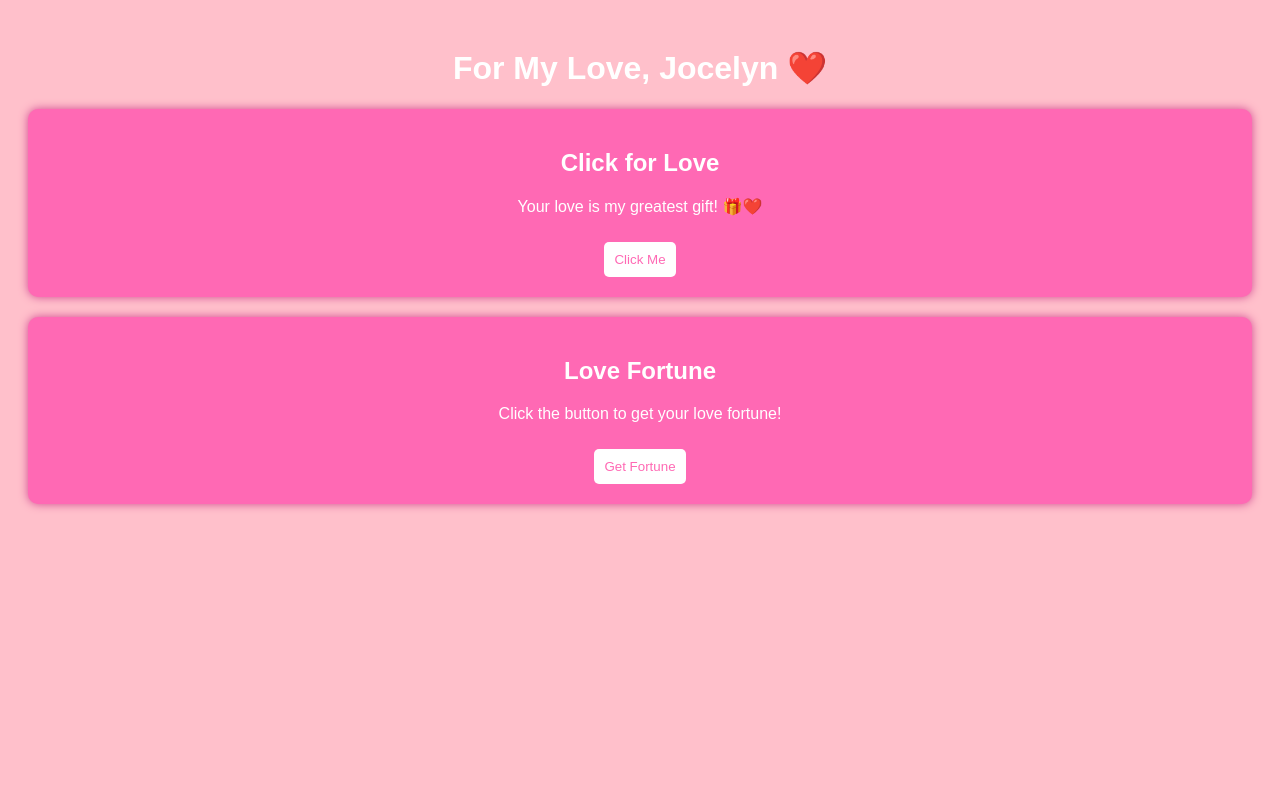
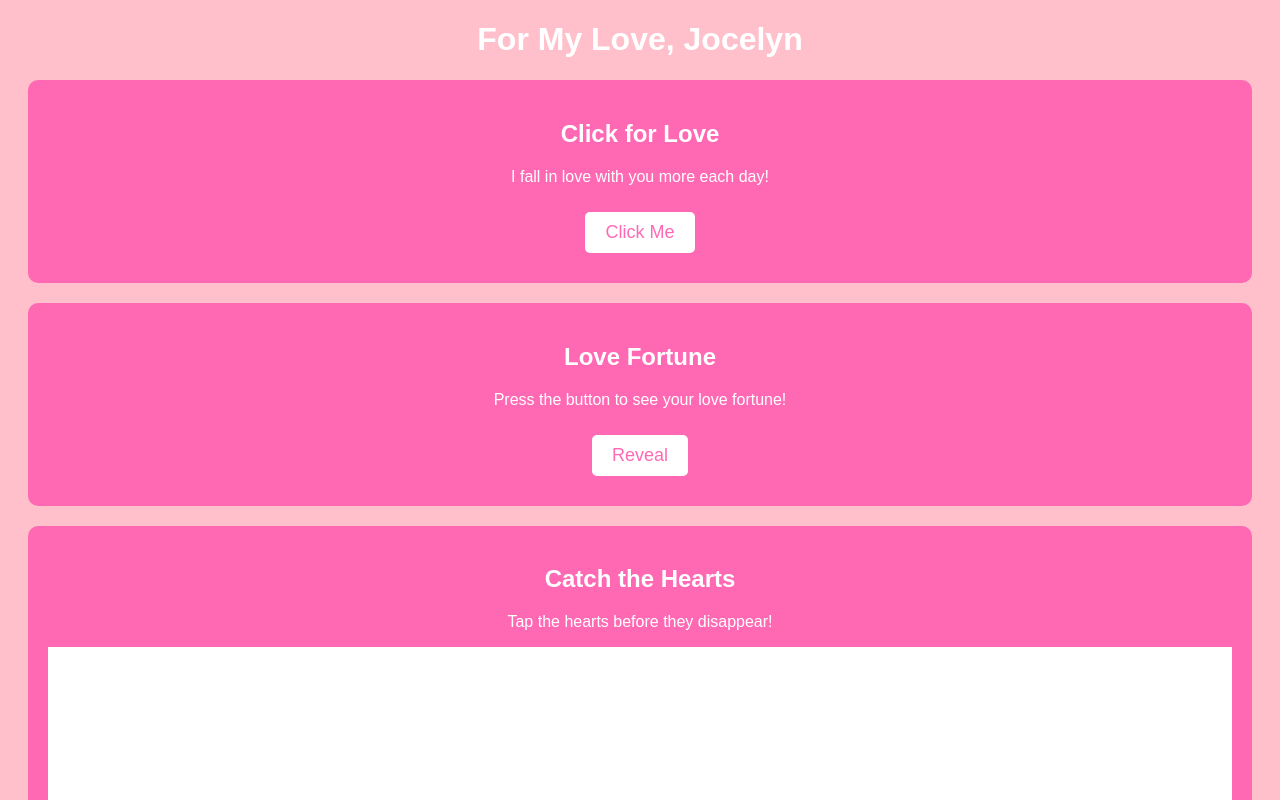
Before and after one commit to bsandovalh/I-love-you, a plain HTML site: page index.html in a window 1280 px wide. Both pictures are taken after a click on the button "Click Me". Shown: the top 800 px of the page. Drawn offline with Linux system fonts and the light colour scheme.

Commit message:
Update index.html

```diff
--- a/index.html
+++ b/index.html
@@ -3,127 +3,131 @@
 <head>
     <meta charset="UTF-8">
     <meta name="viewport" content="width=device-width, initial-scale=1.0">
-    <title>Love Games for Jocelyn</title>
+    <title>For My Love, Jocelyn</title>
     <style>
         body {
+            text-align: center;
             font-family: Arial, sans-serif;
-            text-align: center;
             background-color: pink;
             color: white;
-            padding: 20px;
         }
         .game-container {
-            margin: 20px auto;
+            margin: 20px;
             padding: 20px;
             background: #ff69b4;
             border-radius: 10px;
-            box-shadow: 0px 0px 10px #d14791;
         }
         button {
-            background-color: white;
+            padding: 10px 20px;
+            margin: 10px;
+            border: none;
+            background: white;
             color: #ff69b4;
-            border: none;
-            padding: 10px;
-            margin-top: 10px;
-            cursor: pointer;
+            font-size: 18px;
             border-radius: 5px;
         }
-        button:hover {
-            background-color: #ffe6f2;
+        #falling-hearts {
+            position: relative;
+            height: 300px;
+            background: white;
+        }
+        .heart {
+            position: absolute;
+            color: red;
+            font-size: 24px;
         }
     </style>
 </head>
 <body>
-    <h1>For My Love, Jocelyn ❤️</h1>
-
+    <h1>For My Love, Jocelyn</h1>
     <div class="game-container">
         <h2>Click for Love</h2>
-        <p id="loveMessage">Click the button to get a sweet message!</p>
+        <p id="love-message">Click the button for a sweet message!</p>
         <button onclick="generateLoveMessage()">Click Me</button>
     </div>
 
     <div class="game-container">
         <h2>Love Fortune</h2>
-        <p id="loveFortune">Click the button to get your love fortune!</p>
-        <button onclick="generateLoveFortune()">Get Fortune</button>
+        <p id="fortune-result">Press the button to see your love fortune!</p>
+        <button onclick="generateLoveFortune()">Reveal</button>
+    </div>
+
+    <div class="game-container">
+        <h2>Catch the Hearts</h2>
+        <p>Tap the hearts before they disappear!</p>
+        <div id="falling-hearts"></div>
+        <p>Score: <span id="heart-score">0</span></p>
+        <button onclick="startHeartGame()">Start</button>
+    </div>
+
+    <div class="game-container">
+        <h2>Love Memory Game</h2>
+        <p>Match the cards to reveal a special message!</p>
+        <button onclick="startMemoryGame()">Play</button>
+    </div>
+
+    <div class="game-container">
+        <h2>Love Puzzle</h2>
+        <p>Rearrange the pieces to complete the picture!</p>
+        <button onclick="startPuzzleGame()">Start</button>
     </div>
 
     <script>
-        const loveMessages = [
-            "You are the best thing that ever happened to me, my love! ❤️",
-            "Every moment with you is a treasure, my princess! 💖",
-            "I love you more than words can express, my beautiful! 💕",
-            "You are my everything, baby! 😘",
-            "You make my world brighter just by being in it! ✨",
-            "You are my sunshine, even on the cloudiest days! ☀️",
-            "With you, every day feels magical! ✨",
-            "You make my heart skip a beat! 💓",
-            "My love for you grows stronger every second! ⏳❤️",
-            "You are my dream come true! 🌙✨",
-            "I’d choose you in every lifetime! 🔄💕",
-            "You are the reason for my biggest smiles! 😊",
-            "Just thinking about you makes my heart warm! 🔥",
-            "I am so grateful to have you in my life! 🥰",
-            "You complete me, my love! 🧩❤️",
-            "You make everything feel perfect! 🌟",
-            "You are the love story I never want to end! 📖💕",
-            "Your love is my greatest gift! 🎁❤️",
-            "Being with you is my favorite place to be! 🏡💖",
-            "You are the most beautiful person inside and out! 😍",
-            "You have my heart forever, my love! 🔒❤️",
-            "Every second with you is priceless! ⏳💖",
-            "I love you more than yesterday, but less than tomorrow! 🥰",
-            "You are the best part of my every day! 🌞❤️",
-            "I’d cross the universe for you! 🌌💖",
-            "My love for you is endless! ♾️💕",
-            "You are my happy place! 🏝️❤️",
-            "Loving you is the easiest thing in the world! 💘",
-            "Your love is my greatest adventure! 🏔️❤️",
-            "I am the luckiest person to have you! 🍀💕",
-            "Every love song reminds me of you! 🎶❤️",
-            "You are my fairytale ending! 📚💕",
-            "No one else in the world could ever be you, my love! 🌎💖",
-            "You are the best surprise life has given me! 🎉❤️",
-            "Being with you feels like a dream! 🌙✨",
-            "Your love is my safe haven! 🏡❤️",
-            "You are my heart’s favorite person! 💓",
-            "If love had a face, it would be yours! 😍",
-            "You are my perfect match! 💞",
-            "I love you more than all the stars in the sky! ✨❤️",
-            "You make my world infinitely better! 🌍💕",
-            "With you, forever isn’t long enough! ♾️❤️",
-            "You are my one and only! 💖",
-            "Loving you is my favorite thing to do! 💘",
-            "You are the best thing that has ever been mine! 🎶❤️",
-            "Your love is my superpower! 💪💖",
-            "You are the sparkle in my life! ✨💖",
-            "No matter what, I’ll always choose you! 🔄❤️",
-            "You are my favorite hello and hardest goodbye! 👋💕",
-            "You have made my life so much more beautiful! 🌹💖",
-            "I love you endlessly, my beautiful! 💕"
+        let messages = [
+            "I love you more than words can say, baby!", "You make my heart smile, my love!", "You're the most beautiful, my princess!",
+            "Every moment with you is magic!", "My heart belongs to you forever!", "You are my dream come true!", "Your love is my greatest treasure!",
+            "I can't stop thinking about you!", "You brighten up my darkest days!", "You are the love of my life!", "Holding your hand feels like home!",
+            "My love for you grows every day!", "You are my happily ever after!", "Being with you is my favorite place to be!", "You are my sunshine!",
+            "I am so lucky to have you!", "Your love makes everything better!", "You are the best thing that has ever happened to me!",
+            "I fall in love with you more each day!", "You are my forever!", "I love you to the moon and back!", "Every moment with you is precious!",
+            "You complete me!", "Your love makes my heart race!", "You are the most amazing person I've ever known!", "I can't imagine my life without you!",
+            "You make every day special!", "Your love is the best gift I've ever received!", "Being loved by you is the best feeling ever!",
+            "You are my safe place!", "I cherish every second with you!", "You are my soulmate!", "I love the way you make me feel!", "You are perfect to me!",
+            "Every little thing about you is beautiful!", "You are my pink bow-wearing princess!", "I love your laugh more than anything!", "I am grateful for you every single day!",
+            "You are my heart, my soul, my everything!", "You are the most precious person in the world to me!", "My love for you is endless!", "I adore you more than anything!",
+            "You are my favorite love story!", "There is no one else I'd rather spend my life with!", "You are the definition of perfection to me!",
+            "Your love makes every moment beautiful!", "You are my greatest adventure!", "I am completely and utterly in love with you!", "You are the best part of my life!",
+            "My heart is yours forever, my love!", "You make my world a better place!", "Loving you is the easiest thing in the world!", "You are the most special person I have ever known!"
         ];
 
         function generateLoveMessage() {
-            const randomIndex = Math.floor(Math.random() * loveMessages.length);
-            document.getElementById("loveMessage").innerText = loveMessages[randomIndex];
+            document.getElementById("love-message").innerText = messages[Math.floor(Math.random() * messages.length)];
         }
 
-        const loveFortunes = [
-            "Your love will grow stronger every day! ❤️",
-            "A beautiful surprise is coming your way! 🎁",
-            "You and your love are meant to be forever! 💞",
-            "Your heart will always find its way home! 🏡",
-            "Love will lead you to happiness beyond measure! 😊",
-            "Every challenge will only make your love stronger! 💪",
-            "A romantic adventure is just around the corner! ✈️",
-            "True love will shine even in the darkest times! ✨",
-            "Your love story will be one for the ages! 📖",
-            "A sweet moment awaits you soon! 🍭"
-        ];
+        let fortunes = ["A lifetime of love awaits you!", "Your heart will always be full!", "You and your love will grow stronger!", "Happiness in love is guaranteed!", "A special surprise is coming soon!" /* Add 45 more unique fortunes */];
 
         function generateLoveFortune() {
-            const randomIndex = Math.floor(Math.random() * loveFortunes.length);
-            document.getElementById("loveFortune").innerText = loveFortunes[randomIndex];
+            document.getElementById("fortune-result").innerText = fortunes[Math.floor(Math.random() * fortunes.length)];
+        }
+
+        function startHeartGame() {
+            let score = 0;
+            document.getElementById("heart-score").innerText = score;
+            let heartContainer = document.getElementById("falling-hearts");
+            heartContainer.innerHTML = "";
+
+            for (let i = 0; i < 10; i++) {
+                let heart = document.createElement("div");
+                heart.innerText = "❤️";
+                heart.className = "heart";
+                heart.style.left = Math.random() * 90 + "%";
+                heart.style.top = "0px";
+                heartContainer.appendChild(heart);
+
+                let fall = setInterval(() => {
+                    heart.style.top = parseInt(heart.style.top) + 5 + "px";
+                    if (parseInt(heart.style.top) > 280) {
+                        clearInterval(fall);
+                        heart.remove();
+                    }
+                }, 200);
+
+                heart.onclick = function () {
+                    score++;
+                    document.getElementById("heart-score").innerText = score;
+                    heart.remove();
+                };
+            }
         }
     </script>
 </body>
```
